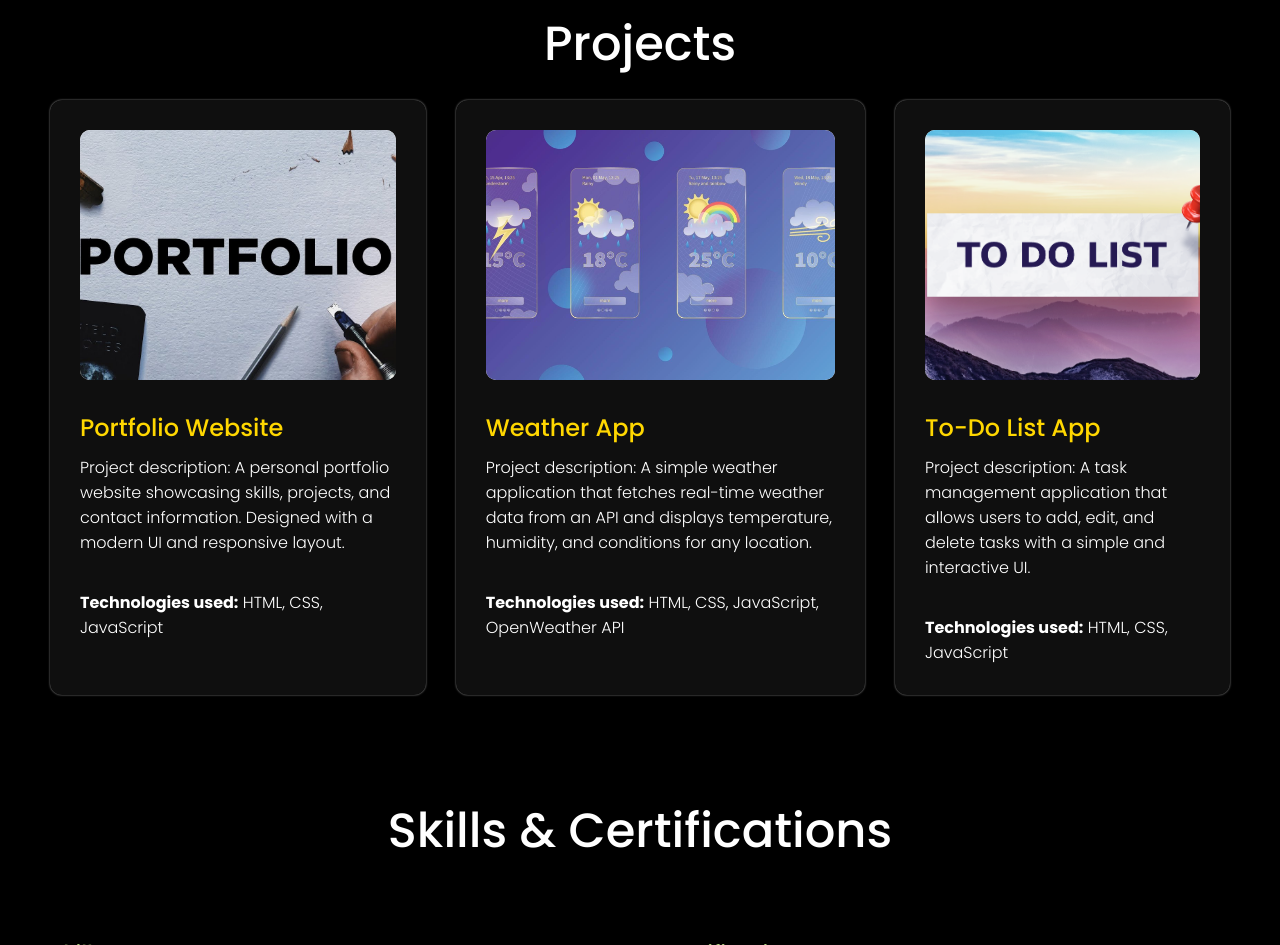
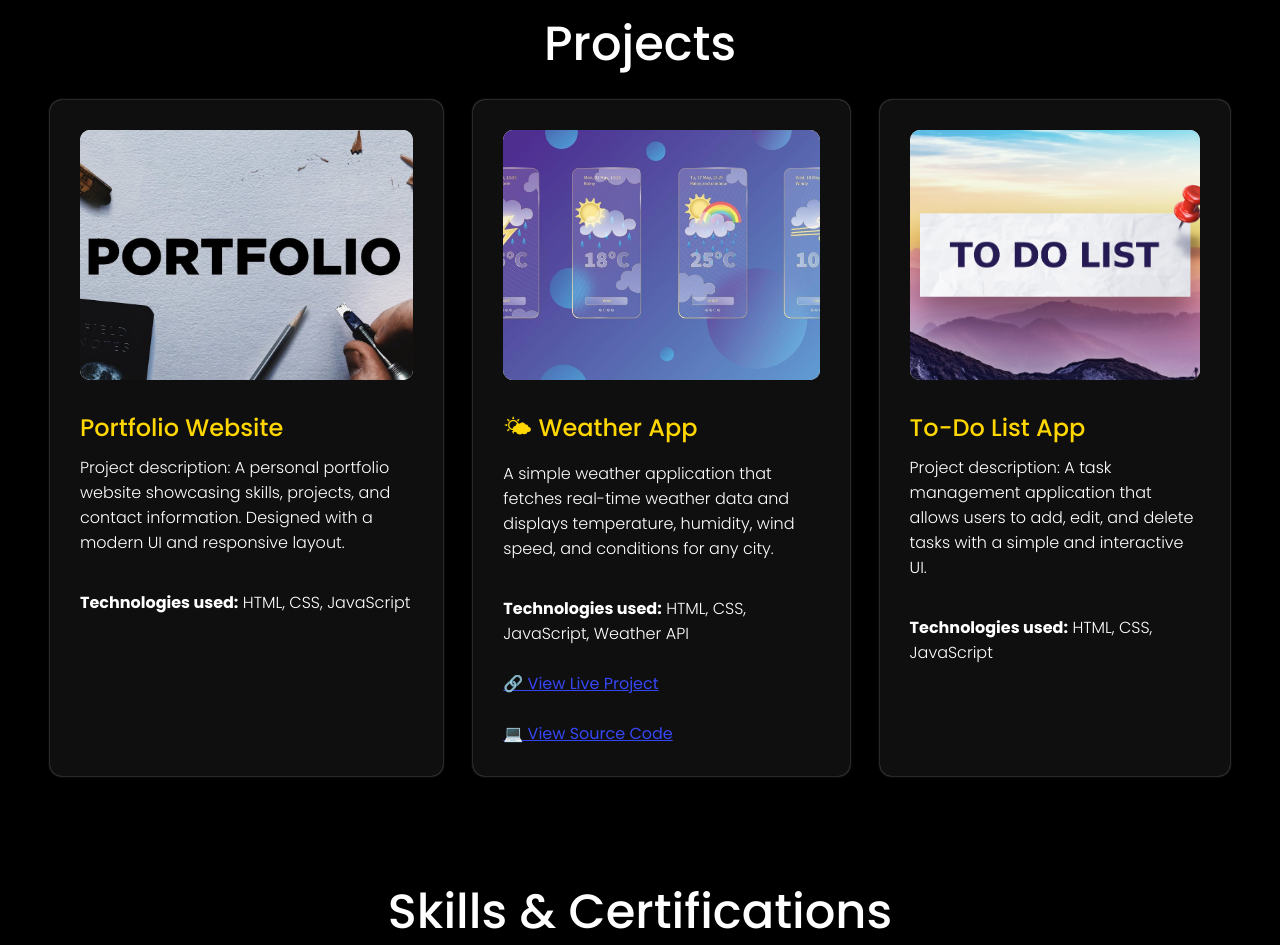
Before and after one commit to srikarc0des/Portfolio, a plain HTML site: page index.html in a window 1280 px wide. Shown: the part 1820-2765 px from the top of the page. Drawn offline with nearby package versions, Linux system fonts and the light colour scheme; a script that the page names is missing.

Commit message:
Updated Weather App project section

```diff
--- a/index.html
+++ b/index.html
@@ -110,21 +110,53 @@
         </div>
 
         <div class="project-card">
+
   <div class="project-card-right">
-            <img src="./images/weather.jpg" alt="Project 2" />
+    <a href="https://srikarc0des.github.io/Weather_APP/" target="_blank">
+      <img src="./images/weather.jpg" alt="Weather App" />
+    </a>
   </div>
+
   <div class="project-card-left">
-            <h2 class="side-heading">Weather App</h2>
+
+    <h2 class="side-heading">
+      <a href="https://srikarc0des.github.io/Weather_APP/"
+         target="_blank"
+         style="color:#ffd700; text-decoration:none;">
+        🌤 Weather App
+      </a>
+    </h2>
+
     <p>
-              Project description: A simple weather application that fetches
-              real-time weather data from an API and displays temperature,
-              humidity, and conditions for any location.
+      A simple weather application that fetches real-time weather data
+      and displays temperature, humidity, wind speed, and conditions
+      for any city.
     </p>
+
     <br />
+
     <p>
-              <b>Technologies used:</b> HTML, CSS, JavaScript, OpenWeather API
+      <b>Technologies used:</b> HTML, CSS, JavaScript, Weather API
     </p>
+
+    <br />
+
+    <a href="https://srikarc0des.github.io/Weather_APP/"
+       target="_blank"
+       class="cert-link">
+       🔗 View Live Project
+    </a>
+
+    <br /><br />
+
+    <a href="https://github.com/srikarc0des/Weather_APP"
+       target="_blank"
+       class="cert-link">
+       💻 View Source Code
+    </a>
+
   </div>
+
 </div>
 
         <div class="project-card">
```
Lines whose indentation alone changed are shown as unchanged.
